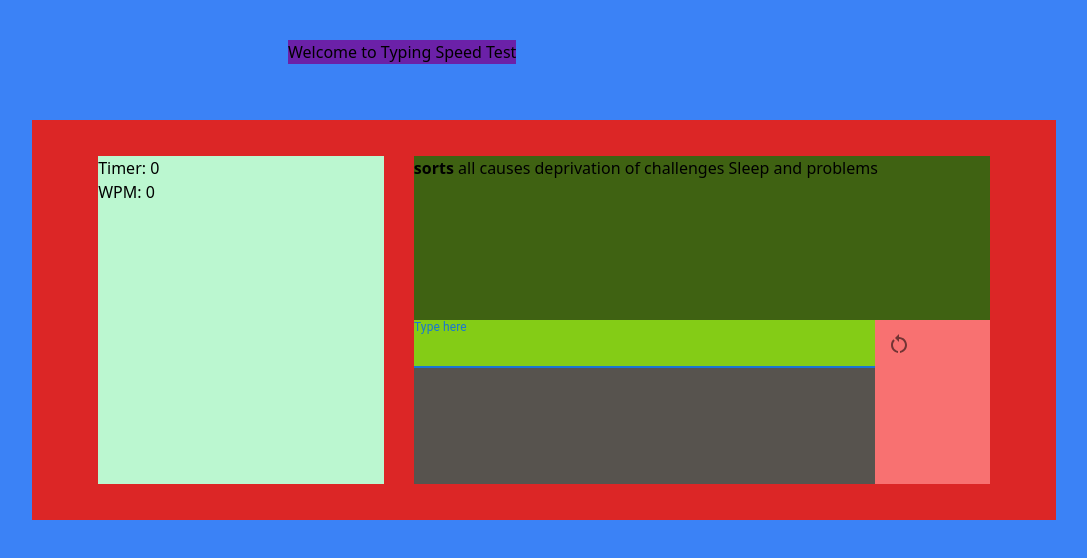
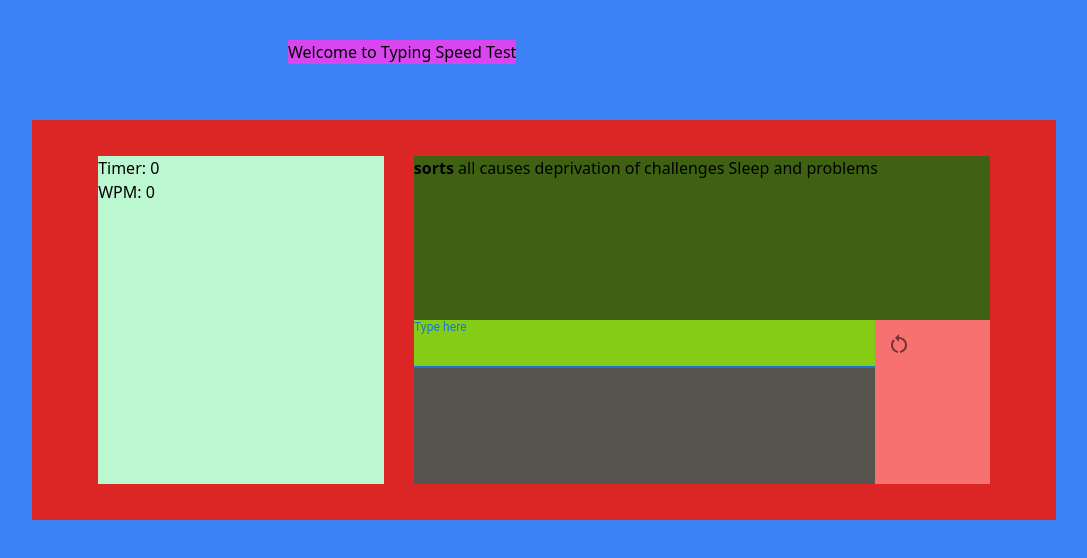
Before and after one commit to albert-dinh-01/TypingTest, a React (Create React App) app in the folder front/: page / in a window 1280 px wide. Shown: the top 558 px of the page, without its empty margins (96-1183 px from the left). Built offline with nearby package versions, Linux system fonts and the light colour scheme.

Commit message:
End of day

```diff
--- a/front/src/components/TextField/TextField.tsx
+++ b/front/src/components/TextField/TextField.tsx
@@ -6,6 +6,7 @@ import TextField from "@mui/material/TextField";
 
 // TODO: Give another 10 words once all 10 words are covered
 // TODO: Only allow the timer to go to 60 seconds
+// TODO: Change font size for header text
 
 const getText = () =>
 	`Sleep deprivation causes all sorts of challenges and problems`
--- a/front/src/components/WelcomeText/WelcomeText.tsx
+++ b/front/src/components/WelcomeText/WelcomeText.tsx
@@ -3,7 +3,7 @@ import React from "react";
 const WelcomeText = () => {
 	return (
 		<div
-			className="absolute bg-purple-800 left-[30%] h-auto max-h-[15%] w-auto max-w-[40%] top-[5%]"
+			className="absolute bg-fuchsia-500 left-[30%] h-auto w-auto max-w-[40%] top-[5%]"
 			id="welcomeContainer"
 		>
 			<p className="" id="welcomeText">
```
